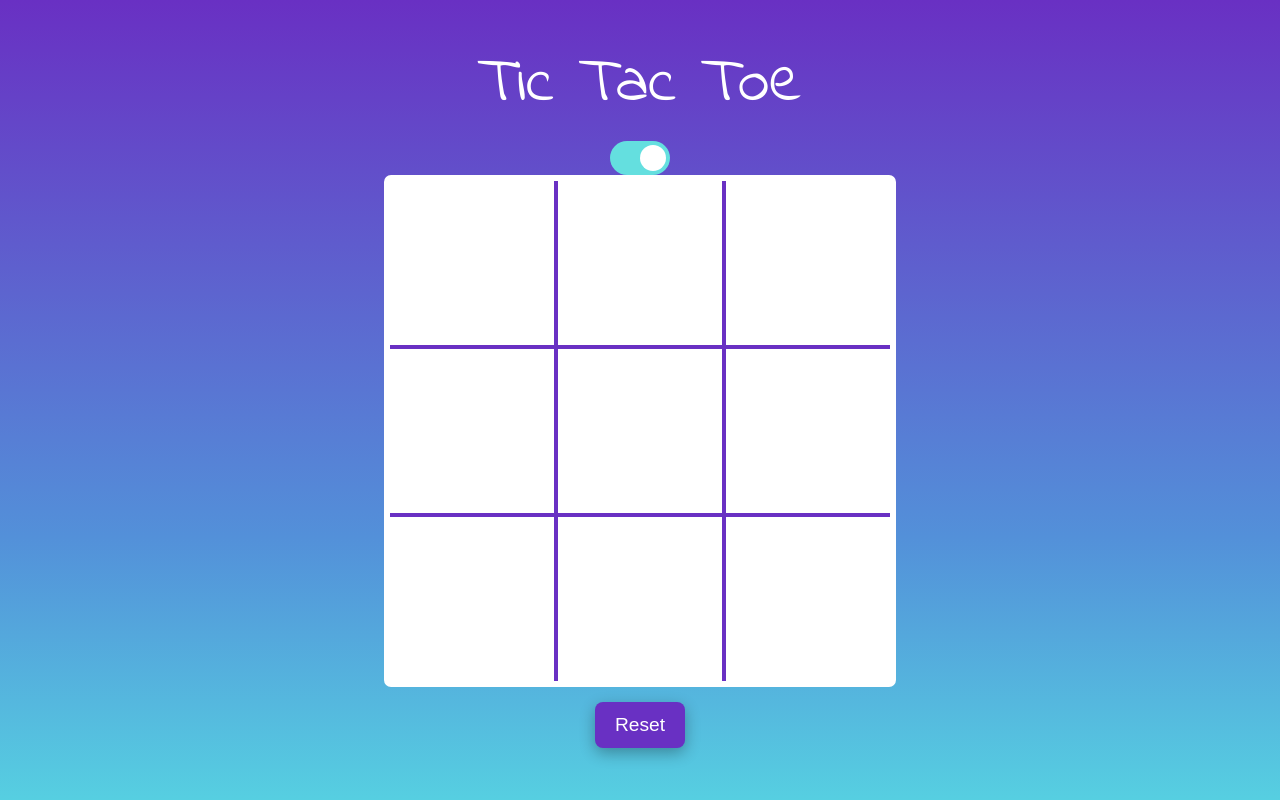
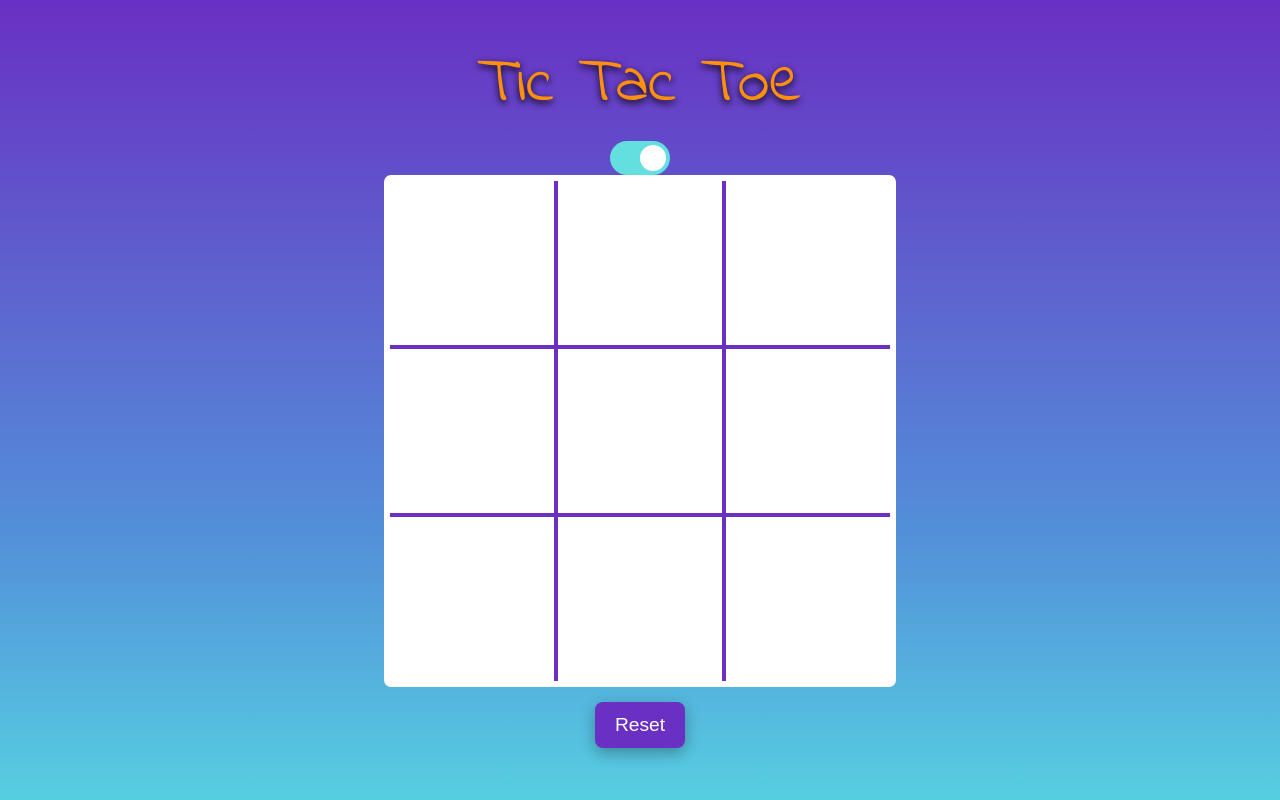
Before and after one commit to Giannoulo/tic-tac-toe, a React (Create React App) app: page / in a window 1280 px wide. Built offline with nearby package versions, Linux system fonts and the light colour scheme.

Commit message:
Changed title color

```diff
--- a/src/Components/Header.tsx
+++ b/src/Components/Header.tsx
@@ -4,7 +4,8 @@ import styled from "styled-components";
 const Container = styled.div`
   font-size: 4rem;
   margin-bottom: 10px;
-  color: #fff;
+  color: #ff8f0e;
+  text-shadow: 0px 3px 7px black;
   user-select: none;
 `;
 const Header = () => {
```
